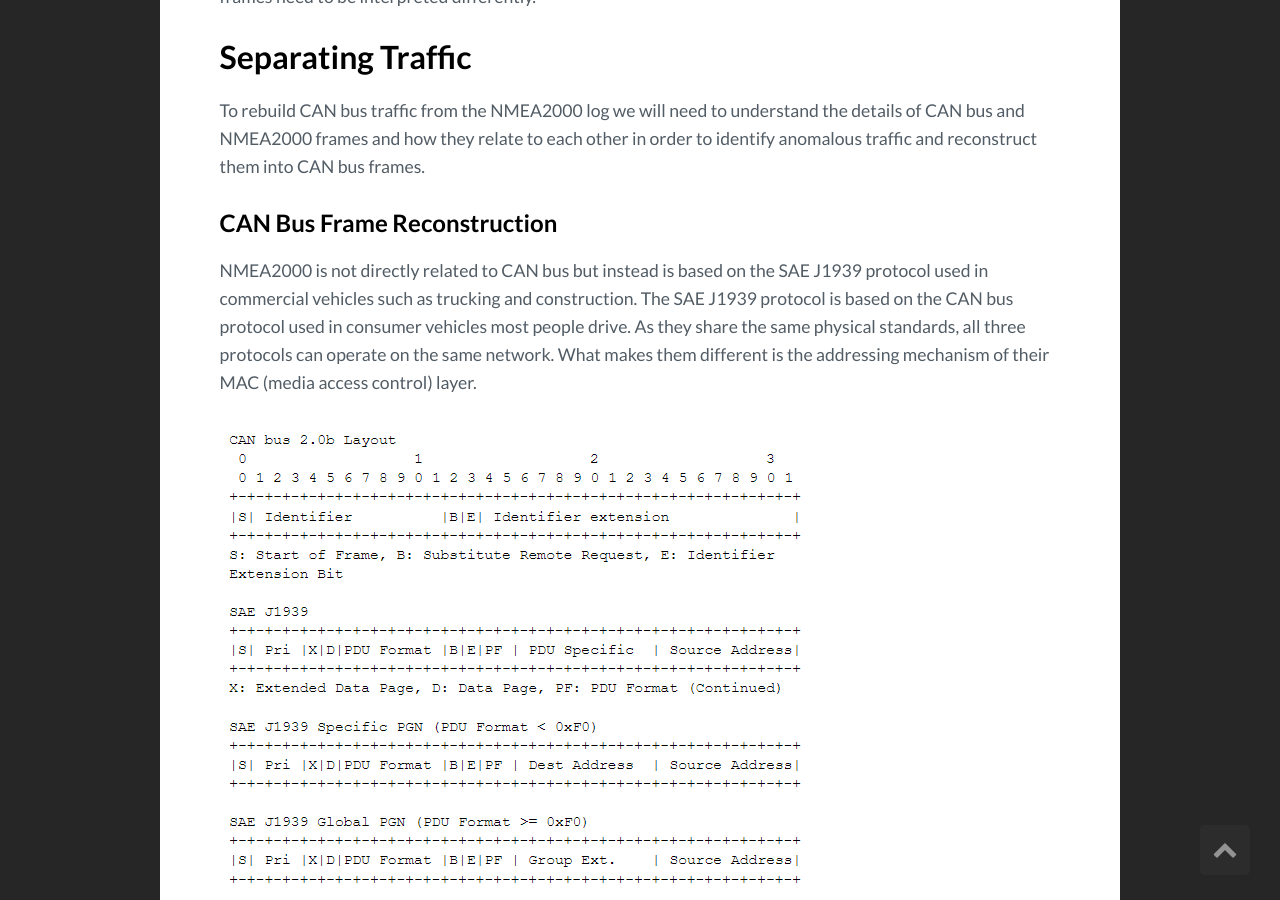
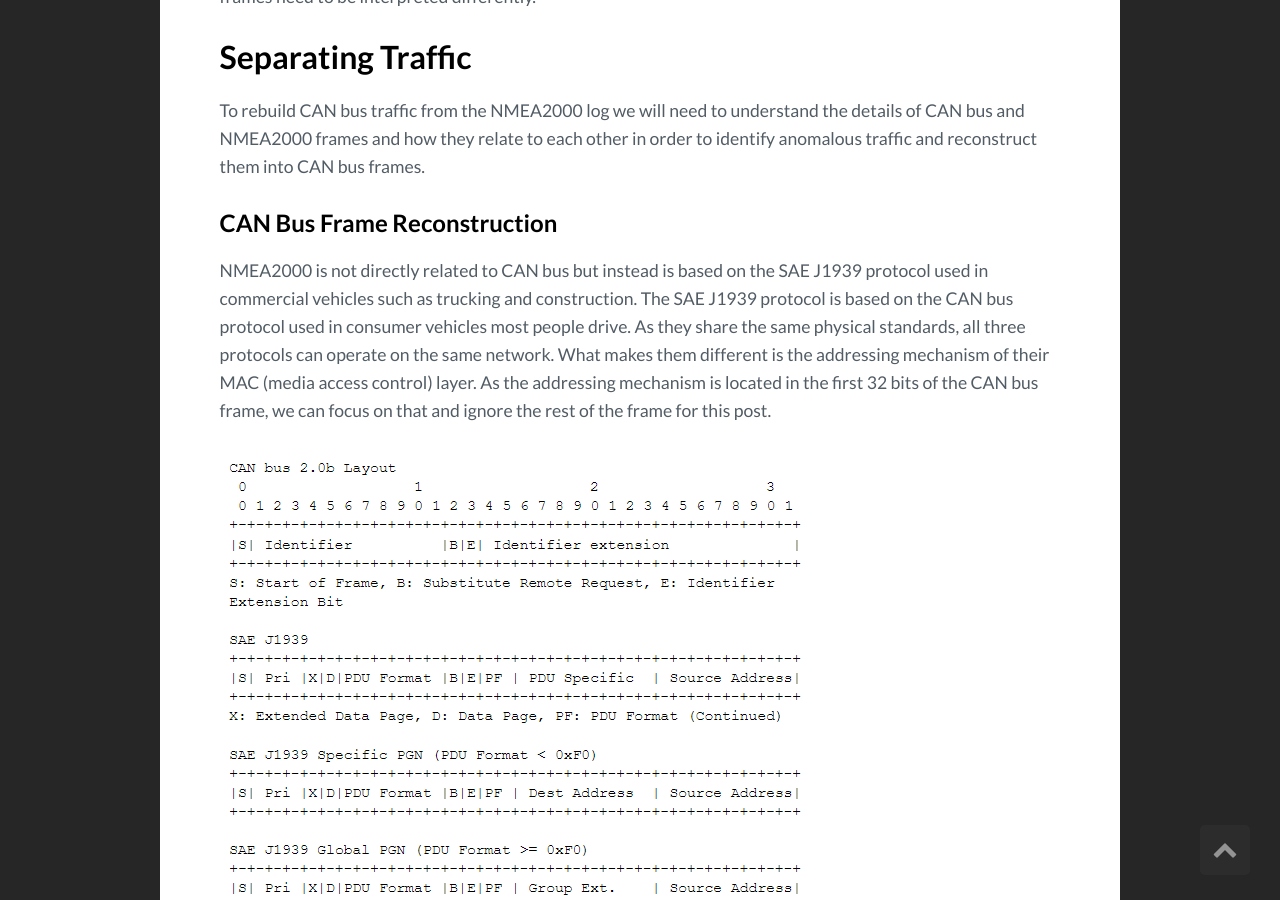
Before and after one commit to DeadPacketSociety/DeadPacketSociety.github.io, a Jekyll site: the page built from _posts/2021-06-21-Rebuilding-CANbus-traffic-from-NMEA2000-logs.markdown, in a window 1280 px wide and 900 px high, scrolled down 1226 px. Built offline with Jekyll 4.4.1, drawn with Linux system fonts in a browser that asks for light colours.

Commit message:
minor edit

```diff
--- a/_posts/2021-06-21-Rebuilding-CANbus-traffic-from-NMEA2000-logs.markdown
+++ b/_posts/2021-06-21-Rebuilding-CANbus-traffic-from-NMEA2000-logs.markdown
@@ -20,7 +20,7 @@ Though NMEA2000 is compatible with CAN bus, these protocols have different addre
 To rebuild CAN bus traffic from the NMEA2000 log we will need to understand the details of CAN bus and NMEA2000 frames and how they relate to each other in order to identify anomalous traffic and reconstruct them into CAN bus frames.
 
 ## CAN Bus Frame Reconstruction
-NMEA2000 is not directly related to CAN bus but instead is based on the SAE J1939 protocol used in commercial vehicles such as trucking and construction. The SAE J1939 protocol is based on the CAN bus protocol used in consumer vehicles most people drive. As they share the same physical standards, all three protocols can operate on the same network. What makes them different is the addressing mechanism of their MAC (media access control) layer.
+NMEA2000 is not directly related to CAN bus but instead is based on the SAE J1939 protocol used in commercial vehicles such as trucking and construction. The SAE J1939 protocol is based on the CAN bus protocol used in consumer vehicles most people drive. As they share the same physical standards, all three protocols can operate on the same network. What makes them different is the addressing mechanism of their MAC (media access control) layer. As the addressing mechanism is located in the first 32 bits of the CAN bus frame, we can focus on that and ignore the rest of the frame for this post.
 
 ![Visual Summary of CAN bus, J1939, and NMEA2000](/assets/img/canbus-j1939-nmea2000.png)
 
```
